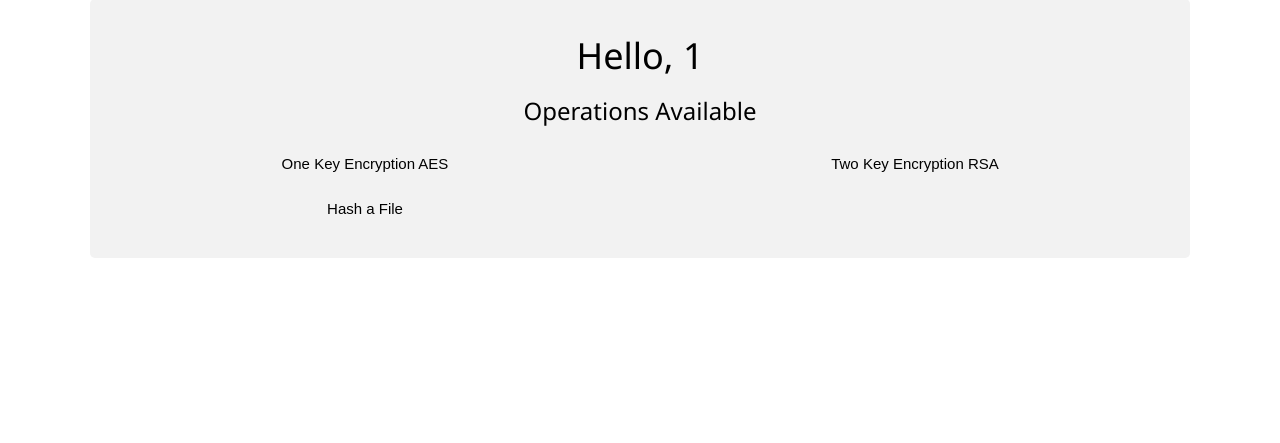
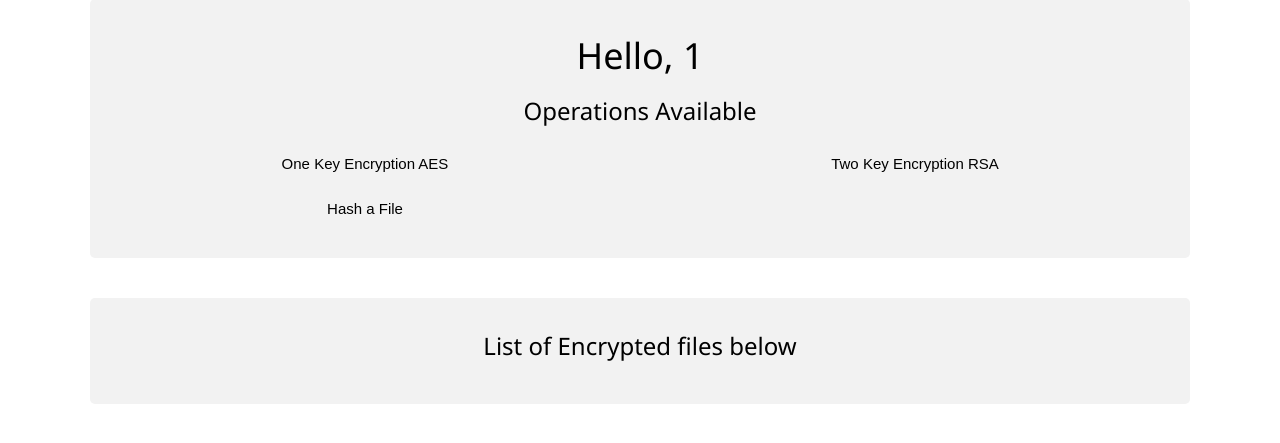
Before and after one commit to shubham-phape/Steganography, a Flask app: page /waytodashboard/1 in a window 1280 px wide. Shown: the part 81-524 px from the top of the page. Run offline with Flask 2, Linux system fonts and the light colour scheme; some libraries are stand-ins or nearby versions.

Commit message:
displaying files
completed with displaying encrypted files on dashboard

```diff
--- a/templates/dashboard.html
+++ b/templates/dashboard.html
@@ -24,7 +24,7 @@
       </div>
     </div>
   </div>
-  <div class="w3-content" style="max-width:1100px;margin-top:80px;margin-bottom:80px">
+  <div class="w3-content" style="max-width:1100px;margin-top:80px;margin-bottom:40px">
     <div class="container w3-center">
       <h1>Hello, {{useremail}}</h1>
 
@@ -55,23 +55,47 @@
 
       </div>
       <!---Row Ends here-->
-
     </div>
   </div>
+  <div class="w3-content" style="max-width:1100px;margin-top:10px;margin-bottom:40px">
+    <div class="container w3-center">
+      <!-- Row to display the files Starts -->
+      <h3 style="text-align:center">List of Encrypted files below</h3>
+      <div class="row" id="divtofiles" >
+
+
+
+
+      </div>
+      <!-- Row display the files ENds here -->
+    </div>
+  </div>
+  <div id="decryptdiv" class="w3-content" style="max-width:1100px;margin-top:10px;margin-bottom:40px; display: none;">
+    <div class="container w3-center">
+      <h4 style="text-align:center">Decrypt the following file</h4>
+      <p id ="nameoffile"></p>
+    </div></div>
+
   <!--END of Body here-->
 
   <!-- Insert these scripts at the bottom of the HTML, but before you use any Firebase services -->
   <!-- Firebase App (the core Firebase SDK) is always required and must be listed first -->
   <!-- The core Firebase JS SDK is always required and must be listed first -->
   <script src="https://www.gstatic.com/firebasejs/8.4.1/firebase-app.js"></script>
-
+  <script src="https://ajax.googleapis.com/ajax/libs/jquery/3.6.0/jquery.min.js"></script>
   <!-- TODO: Add SDKs for Firebase products that you want to use
      https://firebase.google.com/docs/web/setup#available-libraries -->
   <script src="https://www.gstatic.com/firebasejs/8.4.1/firebase-analytics.js"></script>
   <script src="https://cdnjs.cloudflare.com/ajax/libs/firebase/8.4.1-202131362347/firebase-auth.min.js"
     integrity="sha512-l0i+O3AfLS/mtNotaGw8tg4qg5bVCZDEwUDiDjAicmBrR0G+lqMlmSozvfPcX1TwliG4tbuFgo2l/xAlFc0NkQ=="
     crossorigin="anonymous"></script>
+  <script src="https://www.gstatic.com/firebasejs/8.3.2/firebase-storage.js"></script>
+
   <script>
+
+if (document.getElementById('decryptdiv').style.display == 'block') {
+  document.getElementById('decryptdiv').style.display = 'none';
+    }
     // Your web app's Firebase configuration
     // For Firebase JS SDK v7.20.0 and later, measurementId is optional
     var firebaseConfig = {
@@ -87,7 +111,38 @@
     // Initialize Firebase
     firebase.initializeApp(firebaseConfig);
     firebase.analytics();
+    var us_email = "{{useremail}}";
+    var referencelist = firebase.storage().ref().child('/').child(us_email);
 
+    referencelist.listAll().then(function (result) {
+      if(result.items.length == 0){
+        // if there is no response
+        document.getElementById("divtofiles").innerHTML = "Uhh oh no files encrypted!";
+      }
+        result.items.forEach(function (fileref) {
+        var filename = String(fileref).substring(String(fileref).lastIndexOf('/') + 1);
+        fileref.getDownloadURL().then(function (url) {
+          var t = '<div class=\"row\"><div class=\"col w3-container w3-hover-shadow\"><a href="' +  url.toString() + '">' +  filename + '\'</a></div><div class=\"col w3-left\"><button onclick="decryptit(\'' +  filename + '\')">Decrypt it</button></div></div>';
+
+          document.getElementById("divtofiles").innerHTML = document.getElementById("divtofiles").innerHTML + t;
+          //img_index++;
+          //
+        });
+      });
+
+    });
+
+    // function to show decrypt window
+    function decryptit(val){
+      var dediv = document.getElementById('decryptdiv');
+      if (dediv.style.display == 'none') {
+        dediv.style.display = 'block';
+        document.getElementById("nameoffile").innerHTML = val;
+    }
+    else {
+       dediv.style.display = 'none';
+      }
+    }
 
 
     function logout() {
```
